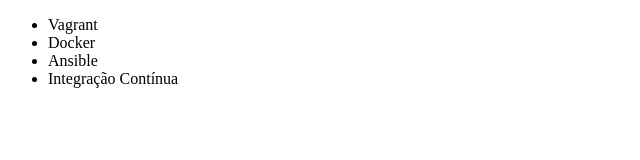
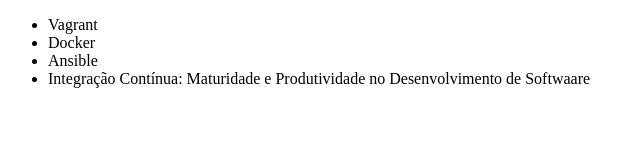
Before and after one commit to Matheus-586/aula-git, a plain HTML site: page index.html in a window 1280 px wide. Shown: the whole page, without its empty margins (0-640 px from the left). Drawn offline with Linux system fonts and the light colour scheme.

Commit message:
Renomeando Curso de Interação Contínua

```diff
--- a/index.html
+++ b/index.html
@@ -9,7 +9,7 @@
         <li>Vagrant</li>
         <li>Docker</li>
         <li>Ansible</li>
-        <li>Integração Contínua</li>
+        <li>Integração Contínua: Maturidade e Produtividade no Desenvolvimento de Softwaare</li>
     </ul>
 </body>
 </html>
```
